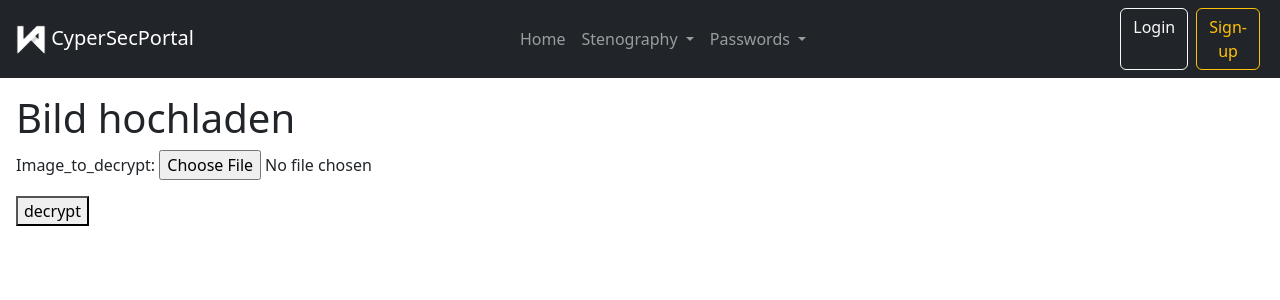
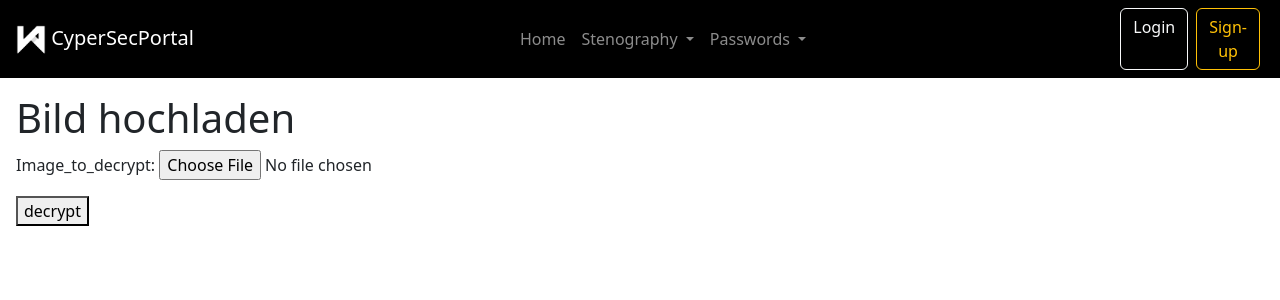
Before and after one commit to adelbables/CyperSecPortal, a Django app: page /upload-decrypt/ in a window 1280 px wide. Shown: the top 300 px of the page. Run offline with Django 4.2, Linux system fonts and the light colour scheme; some libraries are stand-ins or nearby versions.

Commit message:
change the navbar color and logout button

```diff
--- a/templates/base.html
+++ b/templates/base.html
@@ -8,7 +8,7 @@
         <script type="text/javascript" src="{% static 'boot/js/bootstrap.bundle.min.js' %}"></script>
     </head>
     <body>
-        <nav class="px-3 navbar navbar-expand-lg navbar-dark bg-dark">
+        <nav class="px-3 navbar navbar-expand-lg navbar-dark bg-black">
               <a class="navbar-brand" href="{% url 'home' %}">
                   <img src="{% static "images/A7B_logo.png" %}" width="30" height="30" class="inline-group" alt="A7B_logo">
                     CyperSecPortal
@@ -49,7 +49,7 @@
 
             <div class="d-flex">
                 {% if user.is_authenticated %}
-                    <a class="px-2 btn btn-dark" href="{% url "logout" %}" role="button">Logout</a>
+                    <a class="px-2 btn btn-outline-light" href="{% url "logout" %}" role="button">Logout</a>
                 {% else %}
                     <a class="mx-1 btn btn-outline-light" href="{% url "login" %}" role="button">Login</a>
                     <a class="mx-1 btn btn-outline-warning" href="{% url "sign up" %}" role="button">Sign-up</a>
```
